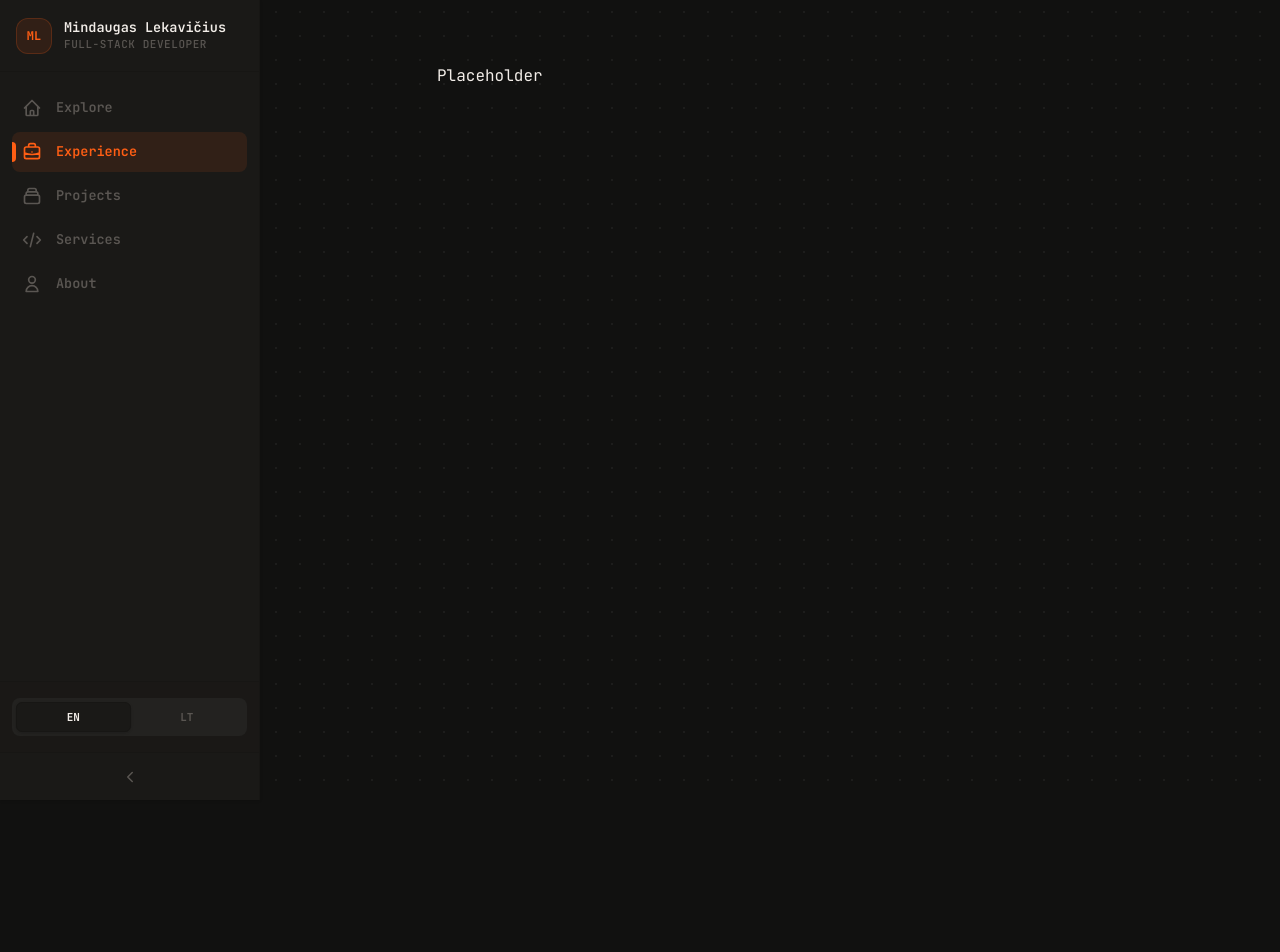
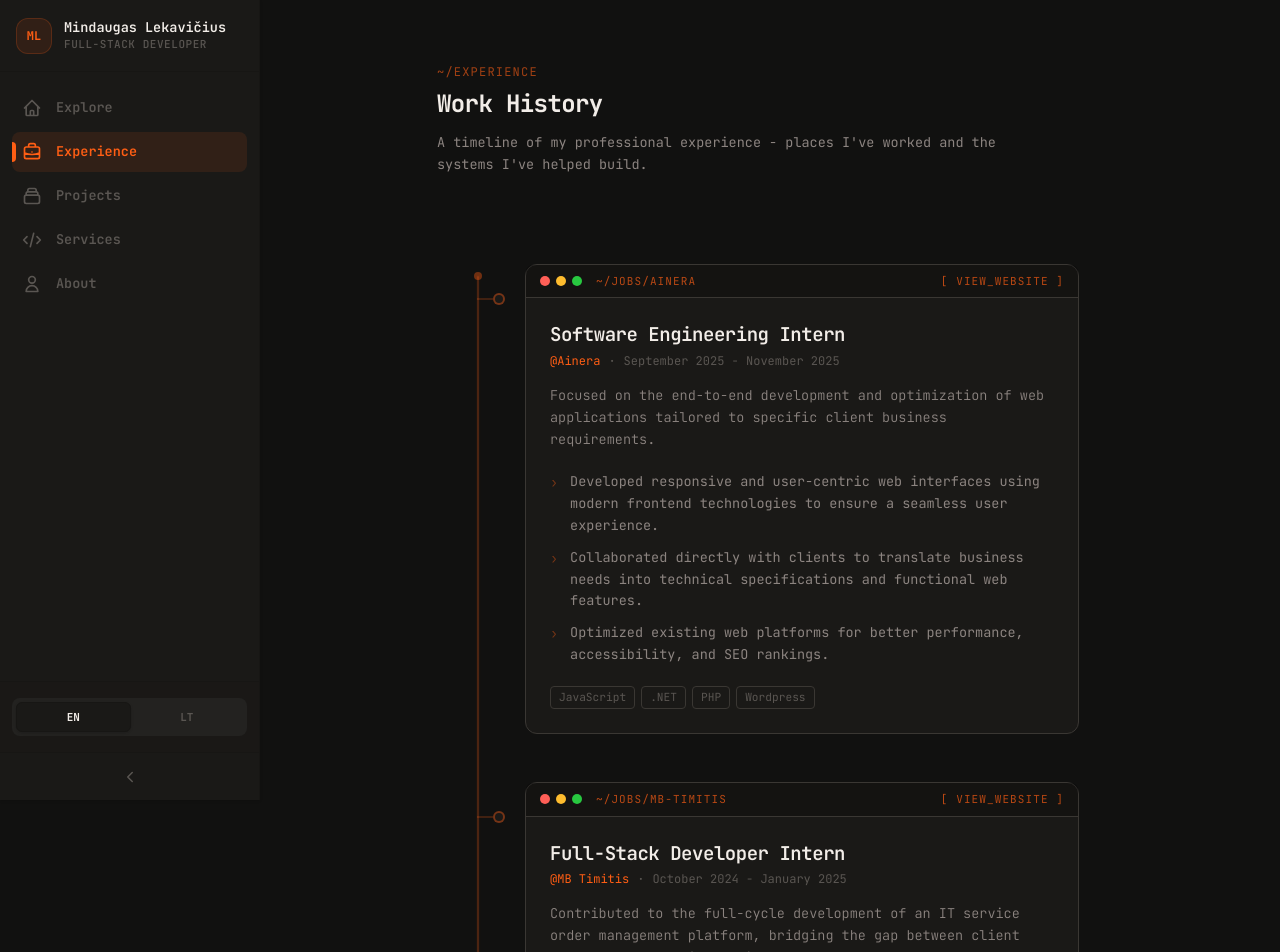
Before and after one commit to ARKTEEK/portfolio, a SvelteKit app: page /experience in a window 1280 px wide. Shown: the top 952 px of the page. Before the commit the page ends 800 px from the top, so only its background shows below. Built offline with nearby package versions, Linux system fonts and the light colour scheme.

Commit message:
feat: Add Experience page

```diff
--- /dev/null
+++ b/src/lib/components/ExperienceCard.svelte
@@ -0,0 +1,66 @@
+<script lang="ts">
+  import type { Experience } from "$lib/types";
+  import TerminalCard from "./TerminalCard.svelte";
+
+  let { exp }: { exp: Experience } = $props();
+</script>
+
+{#if exp}
+  <TerminalCard
+    path="~/jobs/{exp.company?.toLowerCase().replace(/\s+/g, '-') ?? 'unknown'}"
+    class="overflow-visible">
+    {#snippet ribbonRight()}
+      {#if exp.website}
+        <a
+          href={exp.website}
+          target="_blank"
+          rel="noopener noreferrer"
+          class="font-mono text-2xs tracking-widest text-accent no-underline opacity-70 transition-opacity hover:opacity-100">
+          [ VIEW_WEBSITE ]
+        </a>
+      {/if}
+    {/snippet}
+
+    <div class="absolute -left-12.25 top-7 flex items-center">
+      <div class="h-0.5 w-4 bg-accent/20"></div>
+      <div class="h-3 w-3 rounded-full border-2 border-accent/40 bg-surface">
+      </div>
+    </div>
+
+    <div class="p-6">
+      <div class="mb-4">
+        <h2 class="mb-1 text-xl font-semibold tracking-tight text-hi">
+          {exp.role}
+        </h2>
+        <p class="flex items-center gap-2 font-mono text-xs">
+          <span class="text-accent">@{exp.company}</span>
+          <span class="text-dim">·</span>
+          <span class="text-dim">{exp.period}</span>
+        </p>
+      </div>
+      <p class="mb-5 text-sm font-light leading-relaxed text-lo">
+        {exp.description}
+      </p>
+      {#if exp.highlights?.length}
+        <ul class="mb-5 flex flex-col gap-2.5">
+          {#each exp.highlights as highlight}
+            <li class="flex gap-3 text-sm leading-relaxed text-lo">
+              <span class="mt-px shrink-0 font-mono text-accent/40">›</span>
+              <span>{highlight}</span>
+            </li>
+          {/each}
+        </ul>
+      {/if}
+      {#if exp.tags?.length}
+        <div class="flex flex-wrap gap-1.5">
+          {#each exp.tags as tag}
+            <span
+              class="rounded border border-line px-2 py-0.5 font-mono text-[0.7rem] text-dim transition-colors group-hover:border-accent/20 group-hover:text-lo">
+              {tag}
+            </span>
+          {/each}
+        </div>
+      {/if}
+    </div>
+  </TerminalCard>
+{/if}
--- /dev/null
+++ b/src/lib/data/experience.ts
@@ -0,0 +1,31 @@
+import type { Experience } from '$lib/types';
+
+export const experiences: Experience[] = [
+  {
+    company: 'Ainera',
+    role: 'Software Engineering Intern',
+    period: 'September 2025 - November 2025',
+    description: 'Focused on the end-to-end development and optimization of web applications tailored to specific client business requirements.',
+    highlights: [
+      'Developed responsive and user-centric web interfaces using modern frontend technologies to ensure a seamless user experience.',
+      'Collaborated directly with clients to translate business needs into technical specifications and functional web features.',
+      'Optimized existing web platforms for better performance, accessibility, and SEO rankings.',
+    ],
+    tags: ['JavaScript', '.NET', 'PHP', 'Wordpress'],
+    website: 'https://ainera.lt',
+  },
+  {
+    company: 'MB Timitis',
+    role: 'Full-Stack Developer Intern',
+    period: 'October 2024 - January 2025',
+    description: 'Contributed to the full-cycle development of an IT service order management platform, bridging the gap between client requests and service delivery.',
+    highlights: [
+      'Engineered a robust Full-Stack architecture utilizing React with TypeScript for the frontend and Spring Boot (Java) for the backend.',
+      'Designed and implemented secure RESTful APIs to facilitate seamless CRUD operations and data flow between the client and server.',
+      'Architected relational database models to ensure data integrity and efficient querying for high-volume service requests.',
+      'Operated within an Agile environment, utilizing Git for version control and participating in sprint planning and daily stand-ups.',
+    ],
+    tags: ['React', 'TypeScript', 'Spring Boot', 'Java', 'REST API', 'SQL', 'Agile'],
+    website: 'https://timitis.lt',
+  },
+];
--- a/src/routes/experience/+page.svelte
+++ b/src/routes/experience/+page.svelte
@@ -1,8 +1,31 @@
 <script lang="ts">
+  import ExperienceCard from "$lib/components/ExperienceCard.svelte";
+  import PageHeader from "$lib/components/PageHeader.svelte";
+  import { experiences } from "$lib/data/experience";
 </script>
 
-<svelte:head><title>Portfolio - Experience</title></svelte:head>
+<PageHeader
+  path="experience"
+  title="Work History"
+  description="A timeline of my professional experience - places I've worked and the systems I've helped build." />
 
-<div>
-  Placeholder
+<div class="max-w-3xl mx-auto py-12 px-6">
+  <div class="relative ml-4 pl-12">
+    <div class="absolute left-0 top-3 bottom-3 w-0.5 bg-accent/20 rounded-full">
+      <div class="absolute -top-1 -left-0.75 h-2 w-2 rounded-full bg-accent/40">
+      </div>
+
+      <div class="absolute inset-0 bg-accent/10 blur-[1px]"></div>
+
+      <div
+        class="absolute -bottom-1 -left-0.75 h-2 w-2 rounded-full bg-accent/40">
+      </div>
+    </div>
+
+    <div class="flex flex-col gap-12">
+      {#each experiences as exp}
+        <ExperienceCard {exp} />
+      {/each}
+    </div>
+  </div>
 </div>
```
Also changed, not shown: src/lib/types.ts (+10 -0 lines).
